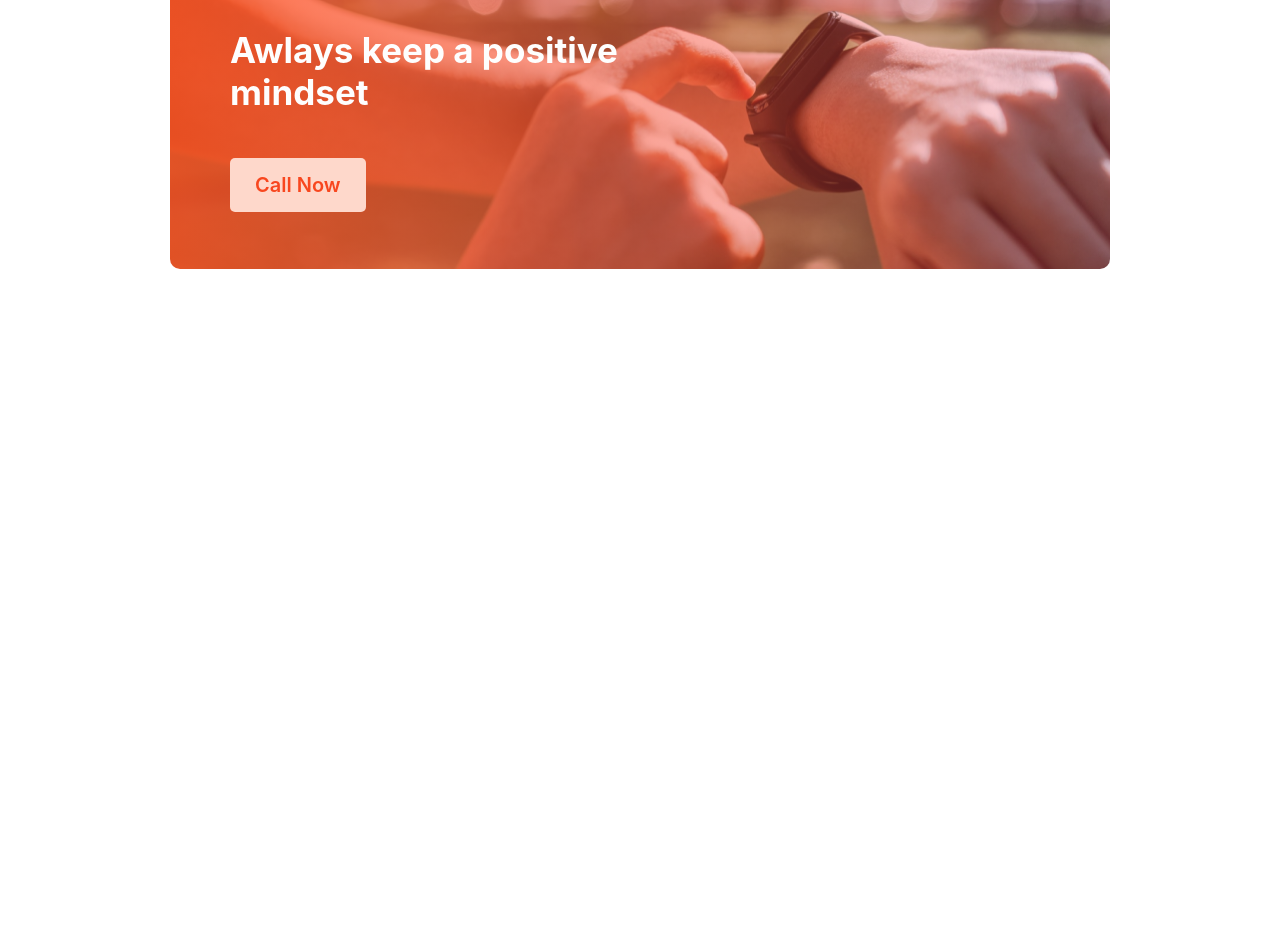
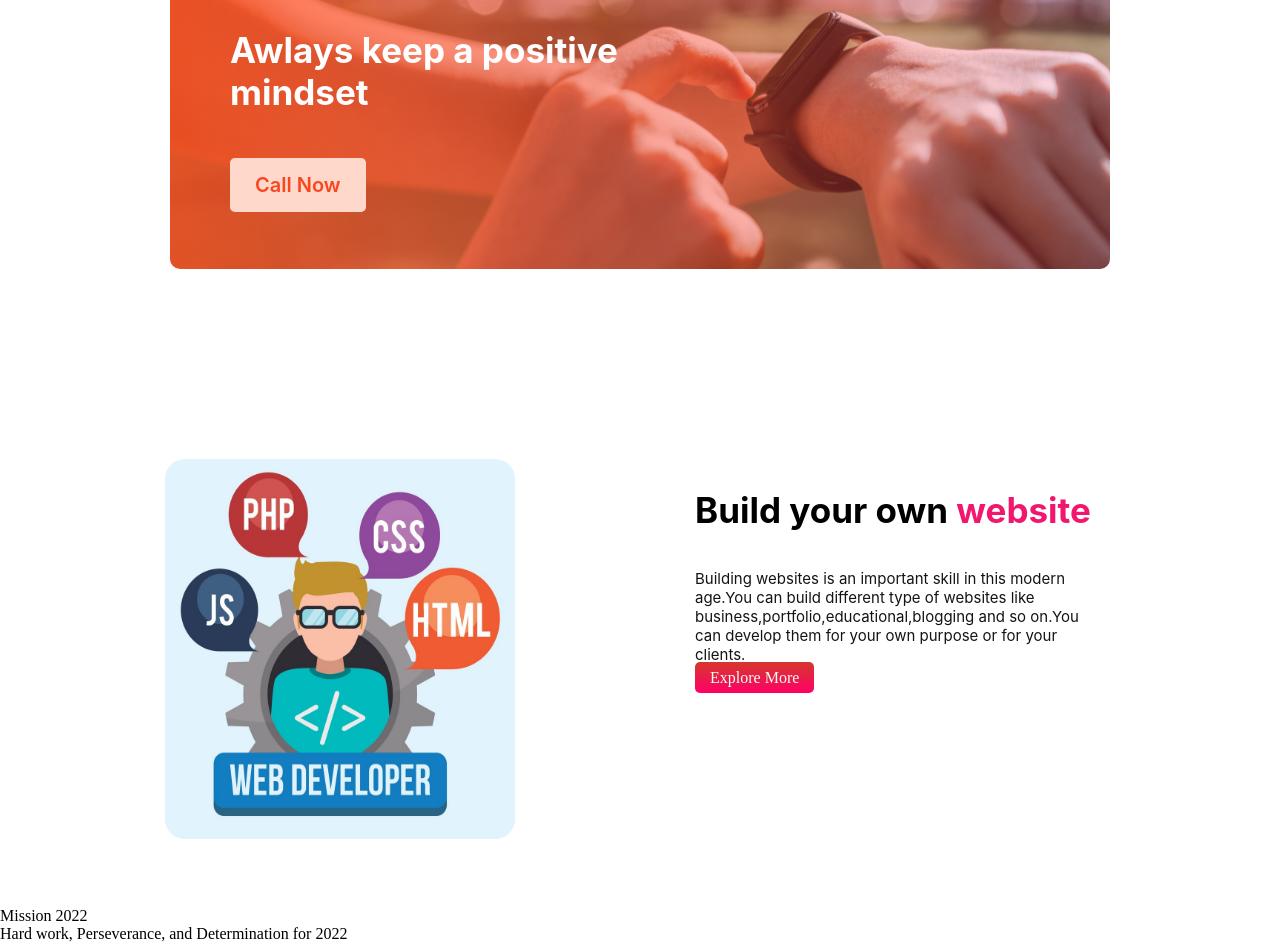
Before and after one commit to AB-Anam/First-Assignment--Portfolio-, a plain HTML site: page index.html in a window 1280 px wide. Shown: the part 1907-2850 px from the top of the page. Before the commit the page ends 2216 px from the top, so only its background shows below. Drawn offline with Linux system fonts and the light colour scheme.

Commit message:
Extra section added

```diff
--- a/index.html
+++ b/index.html
@@ -74,10 +74,31 @@
         <p class="img-text"> Awlays keep a positive <br> mindset </p>
         <a class="linkButton2" href="http://" target="_blank" rel="noopener noreferrer">Call Now</a>
       </div>
+    </section>
 
+    <section class="section5">
+
+      <img src="images\web-developer.jpg" class="web-dev" alt="web developer">
+      <div class="heading5">
+        <h2 class="first-part">Build your own <span class="second-part">website</span></h2>
+        <p class="head5text">
+          Building websites is an important skill in this modern age.You can build different type of websites like business,portfolio,educational,blogging and so on.You can develop them for your own purpose or for your clients.
+        </p>
+        <a class="linkButton5" href="http://" target="_blank" rel="noopener noreferrer">Explore More</a>
+      </div>
 
     </section>
+    <section class="footer">
+      <div class="footer-heading">
+        <br>
+        <p>Mission <span class="footer-year"> 2022 </span> </p>
+      </div>
 
+      <p class="footer-text">Hard work, Perseverance, and Determination for 2022</p>
+
+    </section>
+  </body>
+  </html>
 
 </body>
 </html>
--- a/styles.css
+++ b/styles.css
@@ -123,3 +123,52 @@
   font-family: -apple-system, BlinkMacSystemFont, 'Segoe UI', Roboto, Oxygen, Ubuntu, Cantarell, 'Open Sans', 'Helvetica Neue', sans-serif;
   margin-left: 60px;
 }
+
+
+.section5{
+  width: 100%;
+  display: inline-flex;
+  margin-left: 20px;
+ }
+
+
+.web-dev{
+  height: 380px;
+  width: 350px;
+  margin-left: 145px;
+  margin-top: 150px;
+  margin-bottom: 50px;
+  border-radius: 20px;
+}
+
+.first-part{
+  height: 30px;
+  margin-left: 180px;
+  margin-top: 180px;
+  margin-bottom: 50px;
+  font-size: 35px;
+  font-weight: bolder;
+  font-family: -apple-system, BlinkMacSystemFont, 'Segoe UI', Roboto, Oxygen, Ubuntu, Cantarell, 'Open Sans', 'Helvetica Neue', sans-serif;
+}
+.second-part{
+  color: #f1176e;
+}
+.head5text
+{
+    width: 400px;
+    margin-left: 180px;
+    height: 100px;
+    font-family: -apple-system, BlinkMacSystemFont, 'Segoe UI', Roboto, Oxygen, Ubuntu, Cantarell, 'Open Sans', 'Helvetica Neue', sans-serif;
+    font-size: 15px;
+    color: rgb(22, 19, 19);
+}
+.linkButton5{
+  margin-left: 180px;
+  text-decoration: none;
+  font-size: 16px;
+  font-weight: 200;
+  color: honeydew;
+  background: linear-gradient(to bottom, #cc0e00d3 0%, #ff0066 100%);
+  border-radius: 5px;
+  padding: 7px 15px;
+}
```
Also changed, not shown: images/web-developer.jpg (added).
